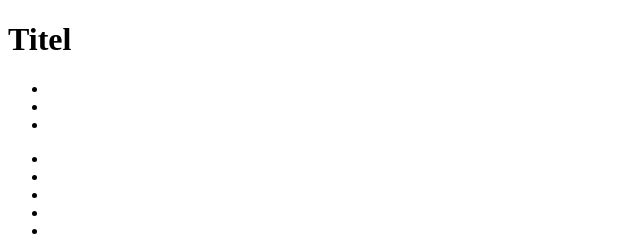
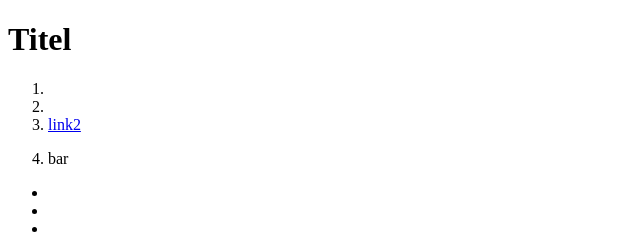
Before and after one commit to fionahil/git_intro_919, a plain HTML site: page index.html in a window 1280 px wide. Shown: the top 240 px of the page, 0-640 px from the left. Drawn offline with Linux system fonts and the light colour scheme.

Commit message:
changed the navigation

```diff
--- a/index.html
+++ b/index.html
@@ -14,11 +14,12 @@
   </header>
 
   <nav>
-    <ul>
+    <ol>
       <li><a href="#"></a></li>
       <li><a href="#"></a></li>
-      <li><a href="#"></a></li>
-    </ul>
+      <li><a href="#">link2</a></li>
+      <li><p>bar</p></li>
+    </ol>
   </nav>
 
   <main>
```
